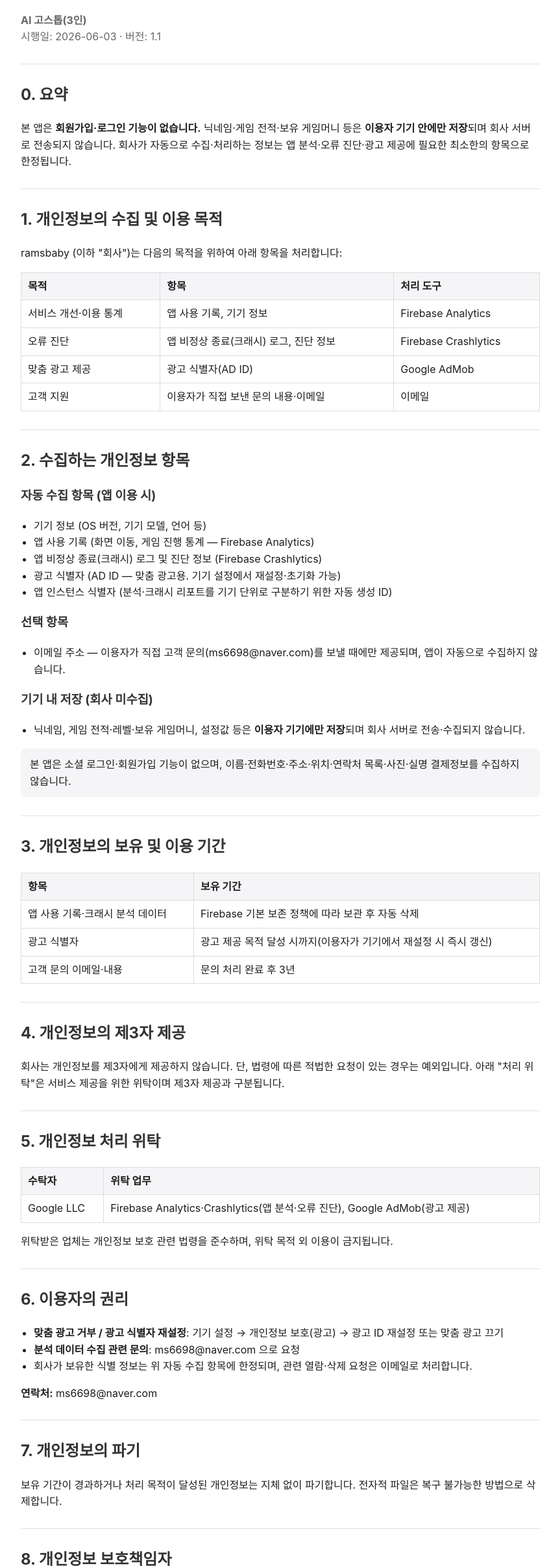
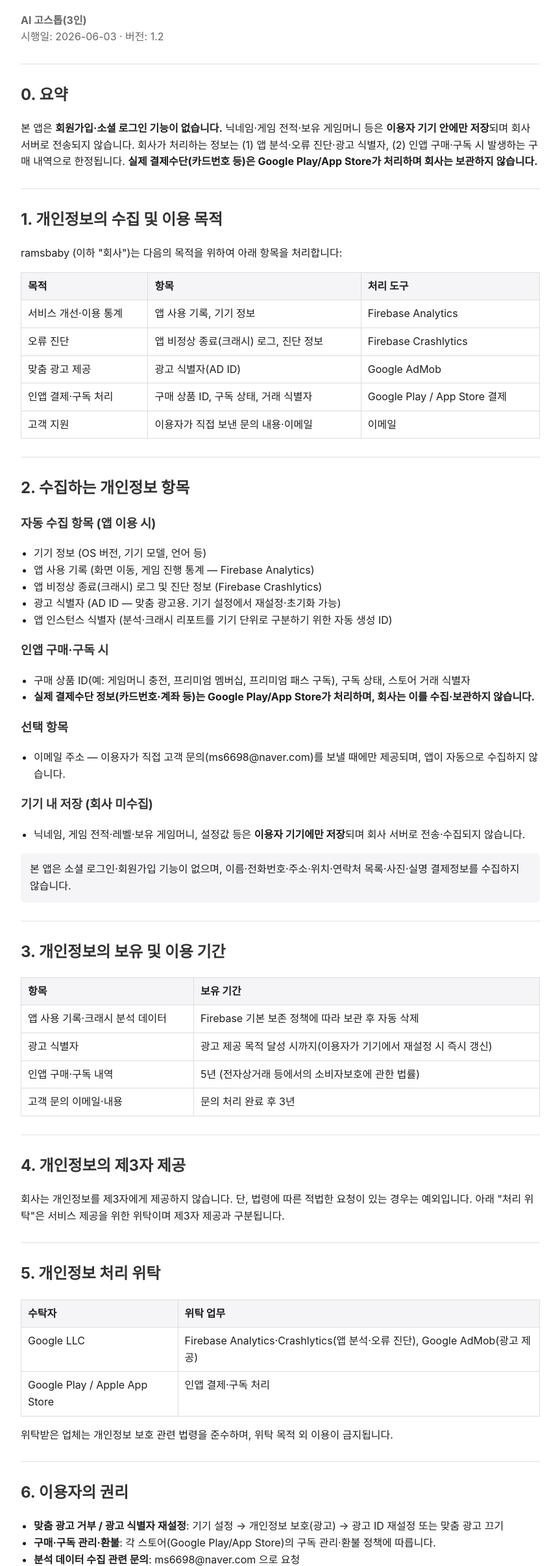
Before and after one commit to Ramsbaby/gostop-legal, a plain HTML site: page privacy-ko.html in a window 1280 px wide. Shown: the part 121-2531 px from the top of the page at 65% size, without its empty margins (208-1071 px from the left). Drawn offline with Linux system fonts and the light colour scheme.

Commit message:
fix(privacy): IAP 누락 정정 — 구매/구독 내역 복원 (v1.2)
- 이전 v1.1에서 'IAP 미구현'으로 오판해 결제 항목을 잘못 제거했음
- 코드 재실측(iap_service RealIapService·store_screen buyProduct) → IAP 활성 확인
- 인앱 구매·구독 내역, 결제 위탁(Play/App Store), 5년 보유 복원
- 소셜로그인 미수집은 유지(firebase_auth 미사용 확정)

```diff
--- a/privacy-ko.html
+++ b/privacy-ko.html
@@ -22,12 +22,12 @@
     <div class="back"><a href="index.html">← 돌아가기</a></div>
 
     <h1>개인정보처리방침</h1>
-    <p class="meta"><strong>AI 고스톱(3인)</strong><br>시행일: 2026-06-03 · 버전: 1.1</p>
+    <p class="meta"><strong>AI 고스톱(3인)</strong><br>시행일: 2026-06-03 · 버전: 1.2</p>
 
     <hr>
 
     <h2>0. 요약</h2>
-    <p>본 앱은 <strong>회원가입·로그인 기능이 없습니다.</strong> 닉네임·게임 전적·보유 게임머니 등은 <strong>이용자 기기 안에만 저장</strong>되며 회사 서버로 전송되지 않습니다. 회사가 자동으로 수집·처리하는 정보는 앱 분석·오류 진단·광고 제공에 필요한 최소한의 항목으로 한정됩니다.</p>
+    <p>본 앱은 <strong>회원가입·소셜 로그인 기능이 없습니다.</strong> 닉네임·게임 전적·보유 게임머니 등은 <strong>이용자 기기 안에만 저장</strong>되며 회사 서버로 전송되지 않습니다. 회사가 처리하는 정보는 (1) 앱 분석·오류 진단·광고 식별자, (2) 인앱 구매·구독 시 발생하는 구매 내역으로 한정됩니다. <strong>실제 결제수단(카드번호 등)은 Google Play/App Store가 처리하며 회사는 보관하지 않습니다.</strong></p>
 
     <hr>
 
@@ -38,6 +38,7 @@
         <tr><td>서비스 개선·이용 통계</td><td>앱 사용 기록, 기기 정보</td><td>Firebase Analytics</td></tr>
         <tr><td>오류 진단</td><td>앱 비정상 종료(크래시) 로그, 진단 정보</td><td>Firebase Crashlytics</td></tr>
         <tr><td>맞춤 광고 제공</td><td>광고 식별자(AD ID)</td><td>Google AdMob</td></tr>
+        <tr><td>인앱 결제·구독 처리</td><td>구매 상품 ID, 구독 상태, 거래 식별자</td><td>Google Play / App Store 결제</td></tr>
         <tr><td>고객 지원</td><td>이용자가 직접 보낸 문의 내용·이메일</td><td>이메일</td></tr>
     </table>
 
@@ -51,6 +52,11 @@
         <li>앱 비정상 종료(크래시) 로그 및 진단 정보 (Firebase Crashlytics)</li>
         <li>광고 식별자 (AD ID — 맞춤 광고용. 기기 설정에서 재설정·초기화 가능)</li>
         <li>앱 인스턴스 식별자 (분석·크래시 리포트를 기기 단위로 구분하기 위한 자동 생성 ID)</li>
+    </ul>
+    <h3>인앱 구매·구독 시</h3>
+    <ul>
+        <li>구매 상품 ID(예: 게임머니 충전, 프리미엄 멤버십, 프리미엄 패스 구독), 구독 상태, 스토어 거래 식별자</li>
+        <li><strong>실제 결제수단 정보(카드번호·계좌 등)는 Google Play/App Store가 처리하며, 회사는 이를 수집·보관하지 않습니다.</strong></li>
     </ul>
     <h3>선택 항목</h3>
     <ul>
@@ -69,6 +75,7 @@
         <tr><th>항목</th><th>보유 기간</th></tr>
         <tr><td>앱 사용 기록·크래시 분석 데이터</td><td>Firebase 기본 보존 정책에 따라 보관 후 자동 삭제</td></tr>
         <tr><td>광고 식별자</td><td>광고 제공 목적 달성 시까지(이용자가 기기에서 재설정 시 즉시 갱신)</td></tr>
+        <tr><td>인앱 구매·구독 내역</td><td>5년 (전자상거래 등에서의 소비자보호에 관한 법률)</td></tr>
         <tr><td>고객 문의 이메일·내용</td><td>문의 처리 완료 후 3년</td></tr>
     </table>
 
@@ -83,6 +90,7 @@
     <table>
         <tr><th>수탁자</th><th>위탁 업무</th></tr>
         <tr><td>Google LLC</td><td>Firebase Analytics·Crashlytics(앱 분석·오류 진단), Google AdMob(광고 제공)</td></tr>
+        <tr><td>Google Play / Apple App Store</td><td>인앱 결제·구독 처리</td></tr>
     </table>
     <p>위탁받은 업체는 개인정보 보호 관련 법령을 준수하며, 위탁 목적 외 이용이 금지됩니다.</p>
 
@@ -91,15 +99,16 @@
     <h2>6. 이용자의 권리</h2>
     <ul>
         <li><strong>맞춤 광고 거부 / 광고 식별자 재설정</strong>: 기기 설정 → 개인정보 보호(광고) → 광고 ID 재설정 또는 맞춤 광고 끄기</li>
+        <li><strong>구매·구독 관리·환불</strong>: 각 스토어(Google Play/App Store)의 구독 관리·환불 정책에 따릅니다.</li>
         <li><strong>분석 데이터 수집 관련 문의</strong>: ms6698@naver.com 으로 요청</li>
-        <li>회사가 보유한 식별 정보는 위 자동 수집 항목에 한정되며, 관련 열람·삭제 요청은 이메일로 처리합니다.</li>
+        <li>회사가 보유한 식별 정보는 위 자동 수집·구매 내역 항목에 한정되며, 관련 열람·삭제 요청은 이메일로 처리합니다.</li>
     </ul>
     <p><strong>연락처:</strong> ms6698@naver.com</p>
 
     <hr>
 
     <h2>7. 개인정보의 파기</h2>
-    <p>보유 기간이 경과하거나 처리 목적이 달성된 개인정보는 지체 없이 파기합니다. 전자적 파일은 복구 불가능한 방법으로 삭제합니다.</p>
+    <p>보유 기간이 경과하거나 처리 목적이 달성된 개인정보는 지체 없이 파기합니다. 단, 법령상 보관 의무가 있는 거래 기록은 해당 기간 동안 별도 보관 후 파기합니다. 전자적 파일은 복구 불가능한 방법으로 삭제합니다.</p>
 
     <hr>
 
```
Also changed, not shown: privacy-en.html (+14 -5 lines), 2 other files.
